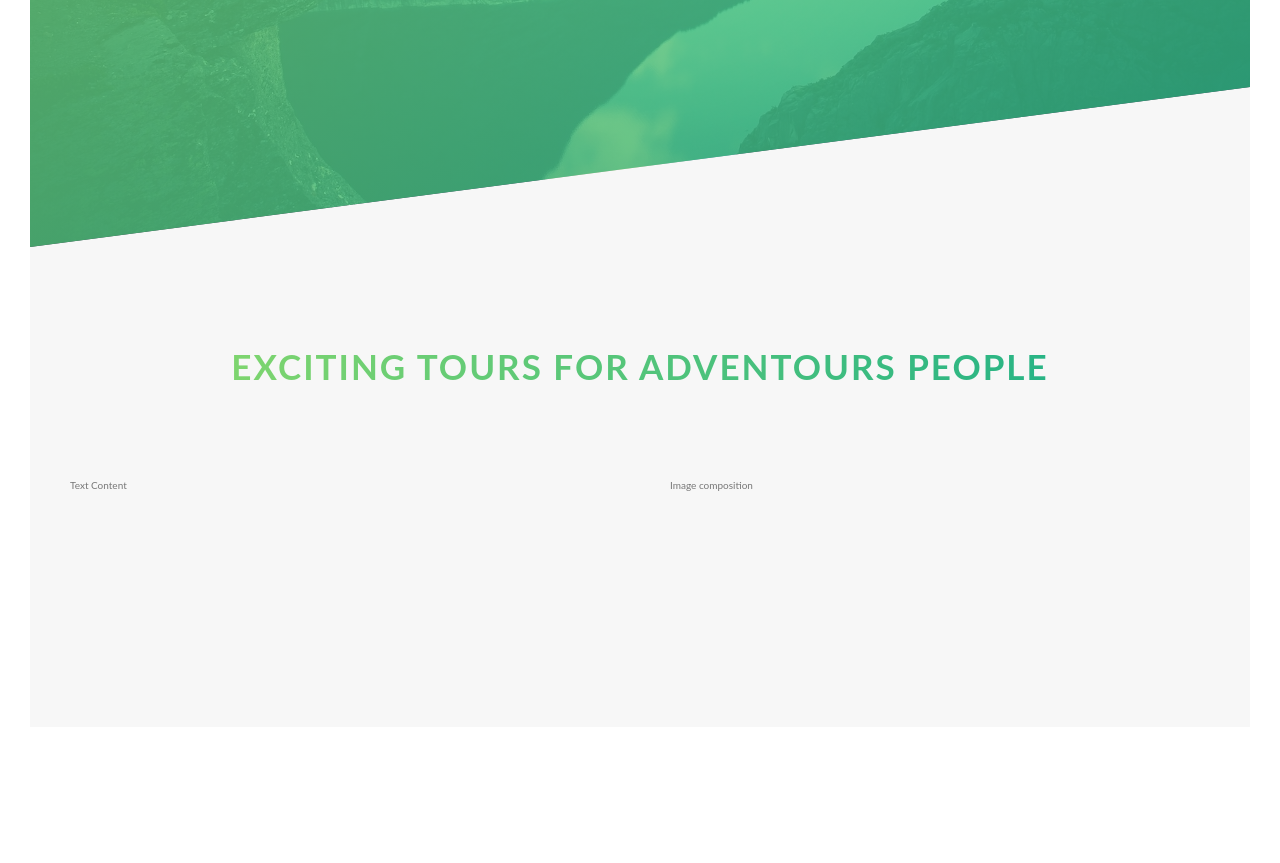
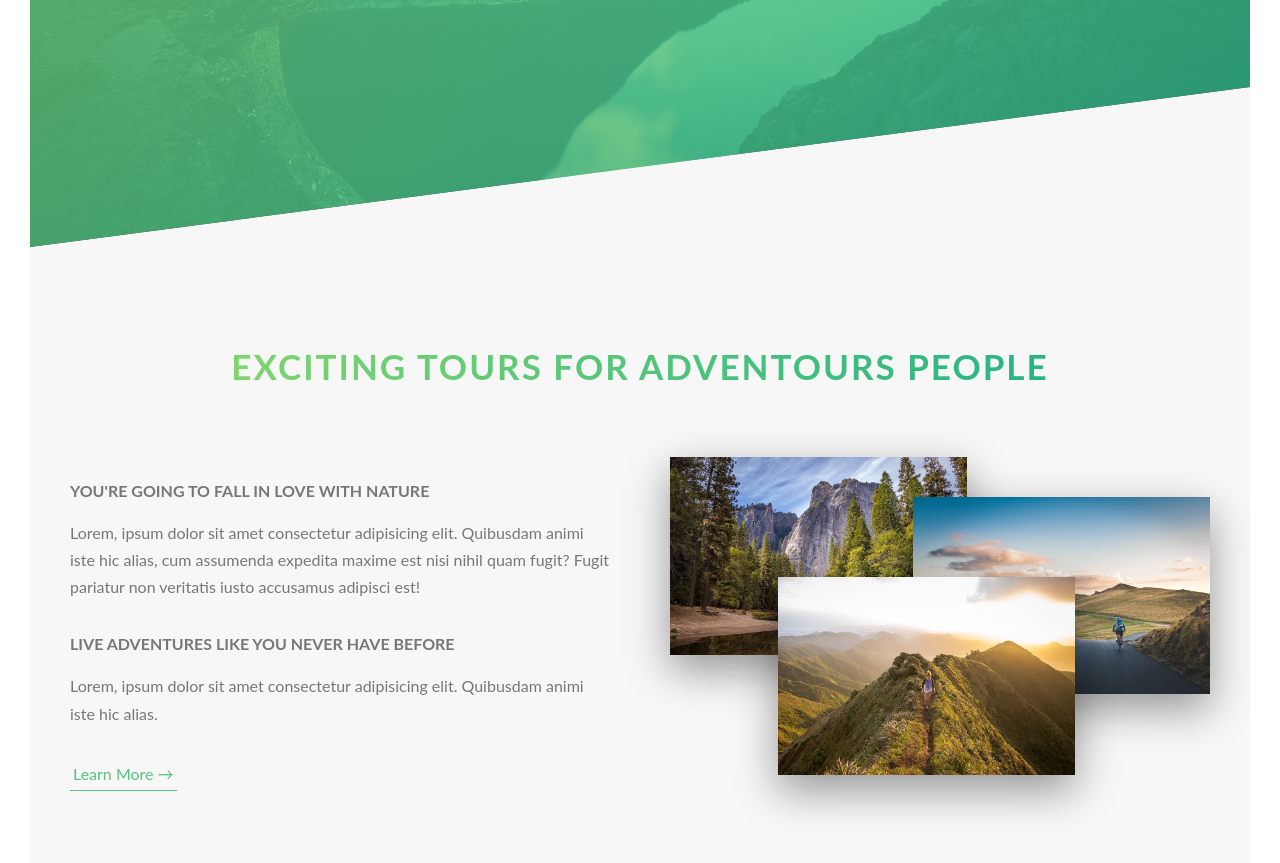
Before and after one commit to sakshi1658/Natours, a website: page index.html in a window 1280 px wide. Shown: the part 543-1406 px from the top of the page. Before the commit the page ends 1300 px from the top, so only its background shows below. Drawn offline with Linux system fonts and the light colour scheme; a web font is replaced by a local one.

Commit message:
photos animations added and paragraphs

```diff
--- a/components/_button.scss
+++ b/components/_button.scss
@@ -7,7 +7,7 @@
         padding: 1.5rem 4rem;
         transition: all .2s ;
         border-radius: 10rem;
-        font-size: 1.6rem;
+        font-size: $default-font-size;
         position: relative;
 
     }
@@ -64,3 +64,31 @@
 }
 
 }
+
+
+.btn-text{
+    &:link,
+    &:visited{
+        font-size: $default-font-size;
+        color: $color-primary;
+        display: inline-block;
+        text-decoration: none;
+        border-bottom: 1px solid $color-primary;
+        padding: 3px;
+        transition: all .2s;
+
+    }
+
+    &.hover{
+        background-color: $color-primary;
+        color: $color-white;
+        box-shadow: 0 1rem 2rem rgba($color-black,.2);
+        transform: translateY(-2px);
+    }
+
+    &:active{
+      box-shadow: 0 1rem 2rem rgba($color-black,.2);
+        transform: translateY(0);
+
+    }
+}
--- /dev/null
+++ b/components/_composition.scss
@@ -0,0 +1,39 @@
+.composition{
+    position: relative;
+
+
+    &__photo{
+        width: 55%;
+        box-shadow: 0 1.5rem 4rem rgba($color-black, .4);
+        position: absolute;
+        z-index: 10;
+        transition: all .2s;
+        outline-offset: 2rem;
+
+        &--p1{
+            left: 0;
+            top: -2rem;
+        }
+
+        &--p2{
+            right: 0;
+            top: 2rem;
+        }
+
+        &--p3{
+            left: 20%;
+            top: 10rem;
+        }
+
+        &:hover{
+            outline: 1.5rem solid $color-primary;
+            transform: scale(1.05) translateY(-.5rem);
+            box-shadow: 0 2.5rem 4rem rgba($color-black, .5);
+            z-index: 20;
+        }
+    }
+
+    &:hover &__photo:not(:hover) {
+        transform: scale(.95);
+    }
+}
--- a/index.html
+++ b/index.html
@@ -32,7 +32,7 @@
 
     <main>
       <section class="section-about">
-         <div class="u-center-text u-margin-bottom-8">
+         <div class="u-center-text u-margin-bottom-big">
             <h2 class="heading-secondary">
                Exciting tours for adventours people
             </h2>
@@ -40,10 +40,24 @@
 
          <div class="row">
             <div class="col-1-of-2">
-                Text Content
+                <h3 class="heading-tertiary u-margin-bottom-small">You're going to fall in love with nature</h3>
+                <p class="paragraph">
+                  Lorem, ipsum dolor sit amet consectetur adipisicing elit. Quibusdam animi iste hic alias, cum assumenda expedita maxime est nisi nihil quam fugit? Fugit pariatur non veritatis iusto accusamus adipisci est!
+                </p>
+
+                <h3 class="heading-tertiary u-margin-bottom-small">Live adventures like you never have before</h3>
+                <p class="paragraph">
+                  Lorem, ipsum dolor sit amet consectetur adipisicing elit. Quibusdam animi iste hic alias.
+                </p>
+
+                <a href="#" class="btn-text">Learn More &rarr;</a>
             </div>
             <div class="col-1-of-2">
-               Image composition
+              <div class="composition">
+               <img src="img/nat-1-large.jpg" alt="Photo 1" class="composition__photo composition__photo--p1">
+               <img src="img/nat-2-large.jpg" alt="Photo 2" class="composition__photo composition__photo--p2">
+               <img src="img/nat-3-large.jpg" alt="Photo 3" class="composition__photo composition__photo--p3">
+            </div>
             </div>
         </div>
 
--- a/pages/_home.scss
+++ b/pages/_home.scss
@@ -2,4 +2,6 @@
     background-color: $color-grey-light-1;
     padding: 25rem 0;
     margin-top: -20vh;
+    min-height: 190vh;
+
 }
--- a/sass/abstracts/_variables.scss
+++ b/sass/abstracts/_variables.scss
@@ -10,6 +10,9 @@ $color-grey-dark: #777;
 $color-white: #fff;
 $color-black: #000;
 
+//FONT
+$default-font-size: 1.6rem;
+
 // GRID
 $grid-width: 114rem;
 $gutter-vertical: 8rem;
--- a/sass/base/_typography.scss
+++ b/sass/base/_typography.scss
@@ -57,3 +57,17 @@ body {
         text-shadow: .5rem 1rem 2rem rgba($color-black, .2);
     }
 }
+
+.heading-tertiary{
+    font-size: $default-font-size;
+    font-weight: 700;
+    text-transform: uppercase;
+}
+
+.paragraph{
+    font-size: 1.6rem;
+
+    &:not(:last-child){
+        margin-bottom: 3rem;
+    }
+}
--- a/sass/base/_utilities.scss
+++ b/sass/base/_utilities.scss
@@ -1,3 +1,5 @@
 .u-center-text{text-align: center;}
 
-.u-margin-bottom-8 {margin-bottom: 8rem;}
+.u-margin-bottom-small {margin-bottom: 1.5rem;}
+.u-margin-bottom-medium {margin-bottom: 4rem;}
+.u-margin-bottom-big {margin-bottom: 8rem;}
--- a/sass/main.scss
+++ b/sass/main.scss
@@ -8,6 +8,7 @@
 @import "base/utilities";
 
 @import "components/button";
+@import "components/composition";
 
 @import "layout/header";
 @import "layout/grid";
```
Also changed, not shown: css/style.css, img/nat-2.jpg (added).
